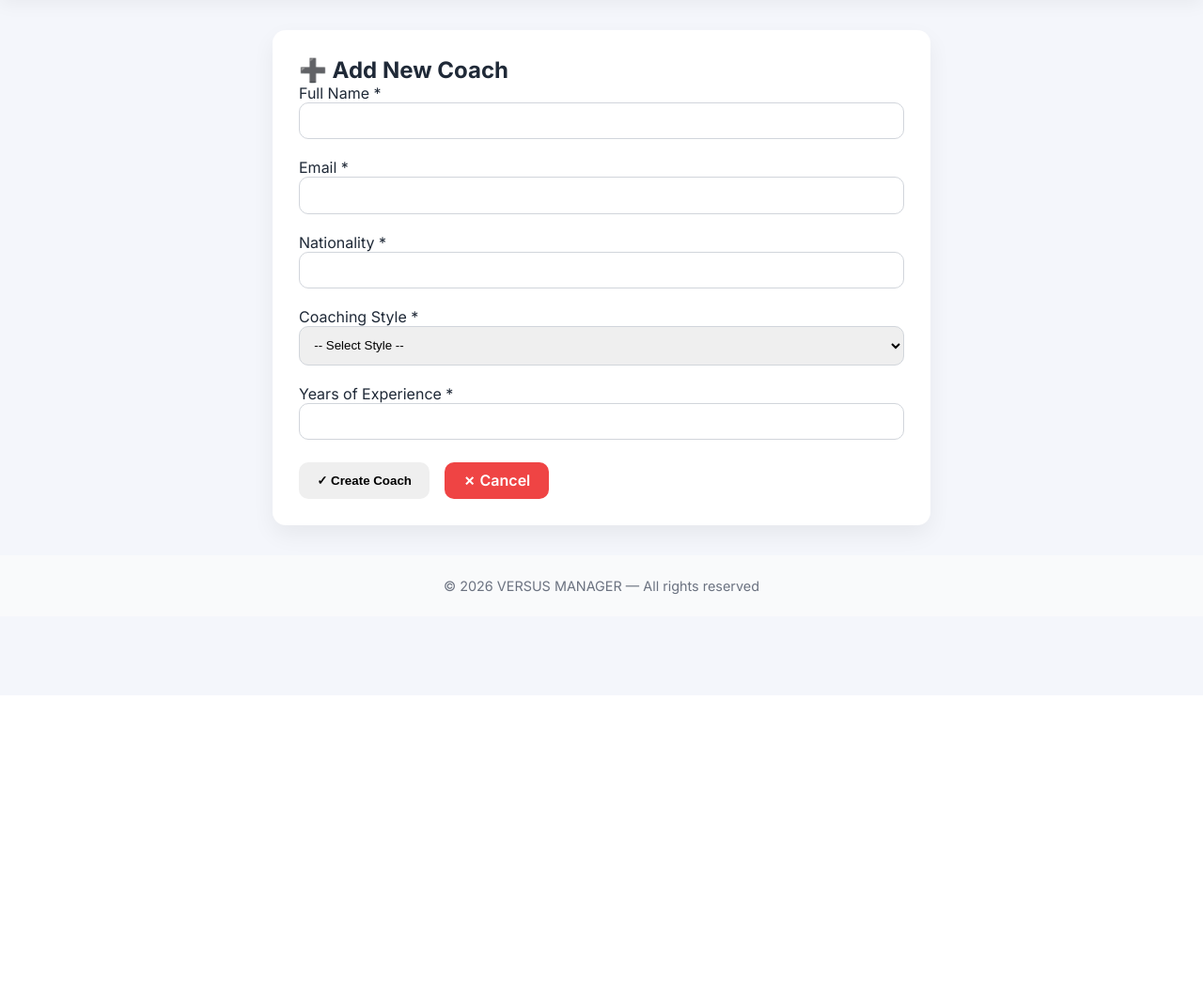
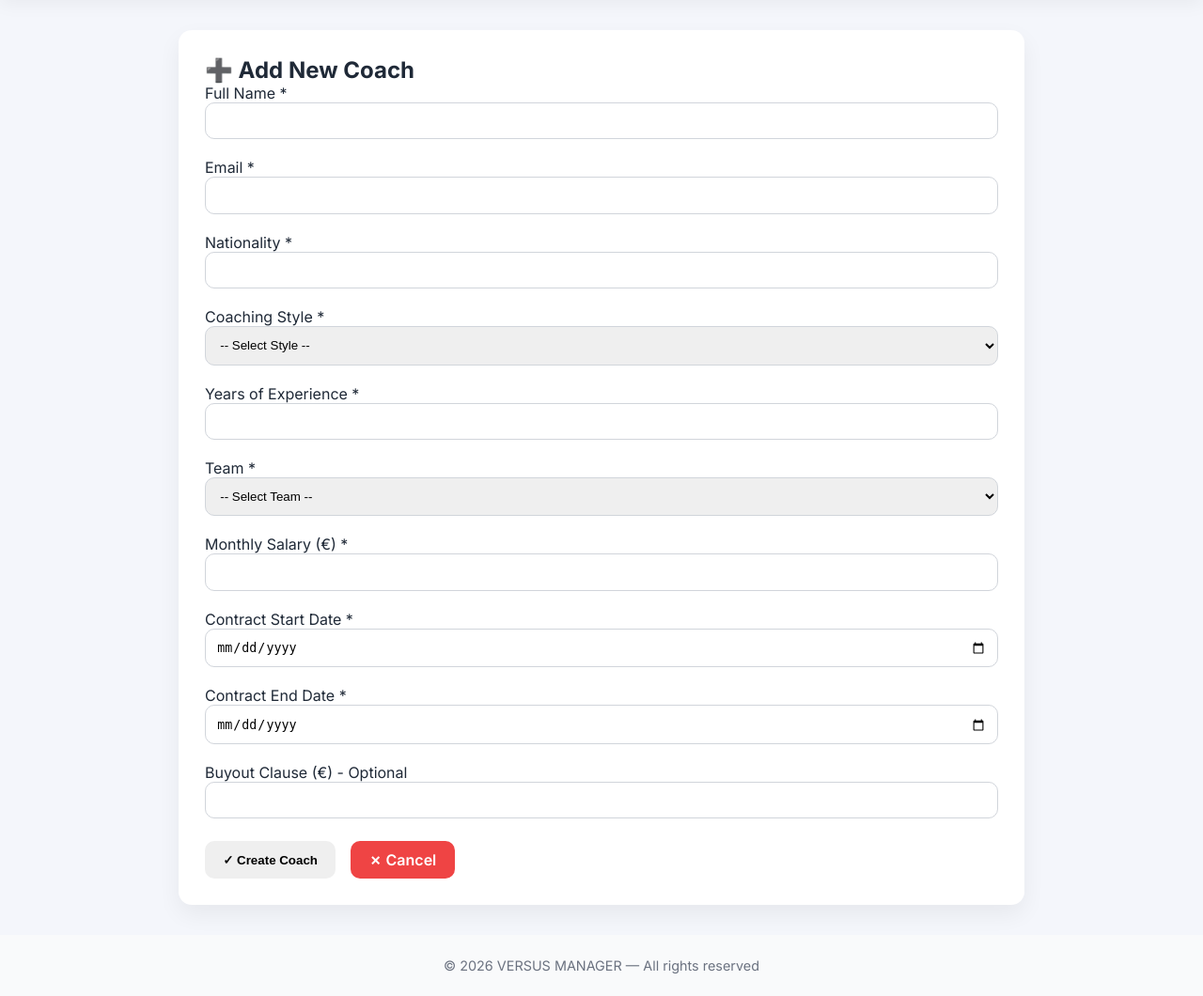
Before and after one commit to oelaimar/Apex-Mercato, a PHP site: page /views/form_create_coach.php in a window 1280 px wide. Shown: the part 60-1120 px from the top of the page at 94% size. Before the commit the page ends 693 px from the top, so only its background shows below. Run offline with PHP 8.4, Linux system fonts and the light colour scheme; data that the repository does not hold is empty.

Commit message:
feat: form create Coach, Player, Team, and transfer

```diff
--- a/views/form_create_coach.php
+++ b/views/form_create_coach.php
@@ -2,10 +2,13 @@
 require_once __DIR__ . '/../layouts/header.php';
 require_once __DIR__ . '/../db_connect.php';
 
+// Fetch teams
+$pdo = Database::getInstance()->getConnection();
+$teams = $pdo->query("SELECT * FROM teames ORDER BY name")->fetchAll();
 $styles = ['Aggressive', 'Defensive', 'Supportive', 'Strategic'];
 ?>
 
-<div class="card" style="max-width:700px;margin:auto;">
+<div class="card" style="max-width:900px;margin:auto;">
     <h2>➕ Add New Coach</h2>
 
     <?php if (!empty($_GET['success'])): ?>
@@ -15,7 +18,7 @@ $styles = ['Aggressive', 'Defensive', 'Supportive', 'Strategic'];
         <div class="alert alert-error"><?= htmlspecialchars($_GET['error']) ?></div>
     <?php endif; ?>
 
-    <form action="../../actions/add_coach.php" method="POST">
+    <form action="../actions/add_coach.php" method="POST">
         <div class="grid-2">
             <div class="form-group">
                 <label for="name">Full Name *</label>
@@ -35,8 +38,8 @@ $styles = ['Aggressive', 'Defensive', 'Supportive', 'Strategic'];
             </div>
 
             <div class="form-group">
-                <label for="style">Coaching Style *</label>
-                <select name="style" id="style" class="form-control" required>
+                <label for="style_coaching">Coaching Style *</label>
+                <select name="style_coaching" id="style_coaching" class="form-control" required>
                     <option value="">-- Select Style --</option>
                     <?php foreach ($styles as $style): ?>
                         <option value="<?= $style ?>"><?= $style ?></option>
@@ -45,14 +48,50 @@ $styles = ['Aggressive', 'Defensive', 'Supportive', 'Strategic'];
             </div>
         </div>
 
-        <div class="form-group">
-            <label for="experience">Years of Experience *</label>
-            <input type="number" name="experience" id="experience" class="form-control" min="0" required>
+        <div class="grid-2">
+            <div class="form-group">
+                <label for="years_experience">Years of Experience *</label>
+                <input type="number" name="years_experience" id="years_experience" class="form-control" min="0" required>
+            </div>
+
+            <div class="form-group">
+                <label for="team_id">Team *</label>
+                <select name="team_id" id="team_id" class="form-control" required>
+                    <option value="">-- Select Team --</option>
+                    <?php foreach ($teams as $team): ?>
+                        <option value="<?= $team['id'] ?>"><?= htmlspecialchars($team['name']) ?></option>
+                    <?php endforeach; ?>
+                </select>
+            </div>
+        </div>
+
+        <div class="grid-2">
+            <div class="form-group">
+                <label for="salary">Monthly Salary (€) *</label>
+                <input type="number" name="salary" id="salary" class="form-control" required min="0" step="100">
+            </div>
+
+            <div class="form-group">
+                <label for="start_date">Contract Start Date *</label>
+                <input type="date" name="start_date" id="start_date" class="form-control" required>
+            </div>
+        </div>
+
+        <div class="grid-2">
+            <div class="form-group">
+                <label for="end_date">Contract End Date *</label>
+                <input type="date" name="end_date" id="end_date" class="form-control" required>
+            </div>
+
+            <div class="form-group">
+                <label for="buyout_clause">Buyout Clause (€) - Optional</label>
+                <input type="number" name="buyout_clause" id="buyout_clause" class="form-control" min="0" step="1000">
+            </div>
         </div>
 
         <div style="display:flex;gap:1rem;margin-top:1.5rem;">
             <button type="submit" class="btn btn-success">✓ Create Coach</button>
-            <a href="../../admin_dashboard.php" class="btn btn-danger">✗ Cancel</a>
+            <a href="../admin_dashboard.php" class="btn btn-danger">✗ Cancel</a>
         </div>
     </form>
 </div>
--- a/views/form_create_player.php
+++ b/views/form_create_player.php
@@ -19,7 +19,7 @@ $roles = ['Toplaner', 'Jungler', 'Midlaner', 'ADC', 'Support'];
         <div class="alert alert-error"><?= htmlspecialchars($_GET['error']) ?></div>
     <?php endif; ?>
 
-    <form action="../../actions/add_player.php" method="POST">
+    <form action="../actions/add_player.php" method="POST">
         <div class="grid-2">
             <div class="form-group">
                 <label for="name">Full Name *</label>
--- a/views/form_create_team.php
+++ b/views/form_create_team.php
@@ -12,7 +12,7 @@ require_once __DIR__ . '/../layouts/header.php';
         <div class="alert alert-error"><?= htmlspecialchars($_GET['error']) ?></div>
     <?php endif; ?>
 
-    <form action="../../actions/add_team.php" method="POST">
+    <form action="../actions/add_team.php" method="POST">
         <div class="form-group">
             <label for="name">Team Name *</label>
             <input type="text" name="name" id="name" class="form-control" required>
@@ -30,7 +30,7 @@ require_once __DIR__ . '/../layouts/header.php';
 
         <div style="display:flex;gap:1rem;margin-top:1.5rem;">
             <button type="submit" class="btn btn-success">✓ Create Team</button>
-            <a href="../../admin_dashboard.php" class="btn btn-danger">✗ Cancel</a>
+            <a href="../admin_dashboard.php" class="btn btn-danger">✗ Cancel</a>
         </div>
     </form>
 </div>
```
Also changed, not shown: views/form_transfer.php (+32 -4 lines).
